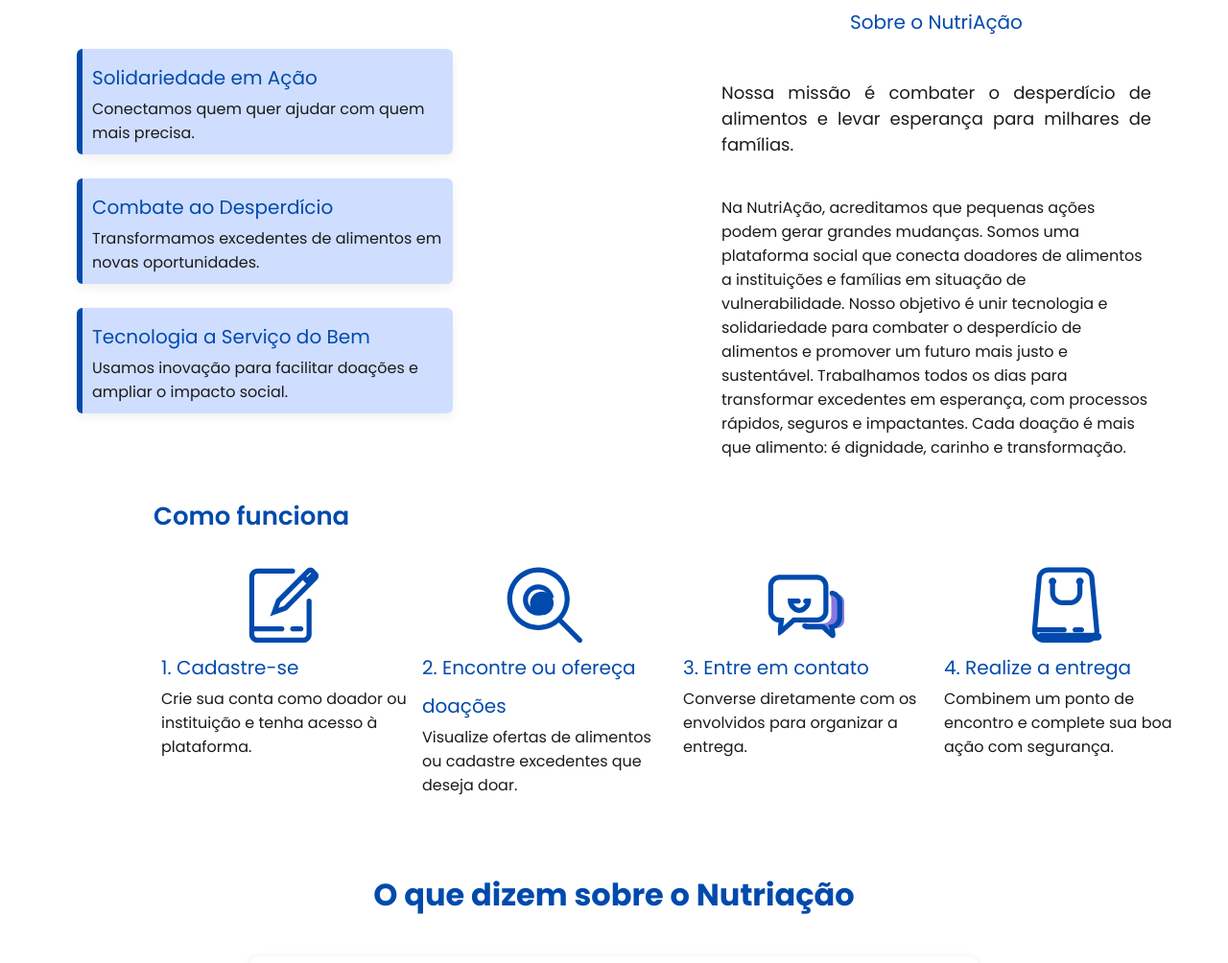
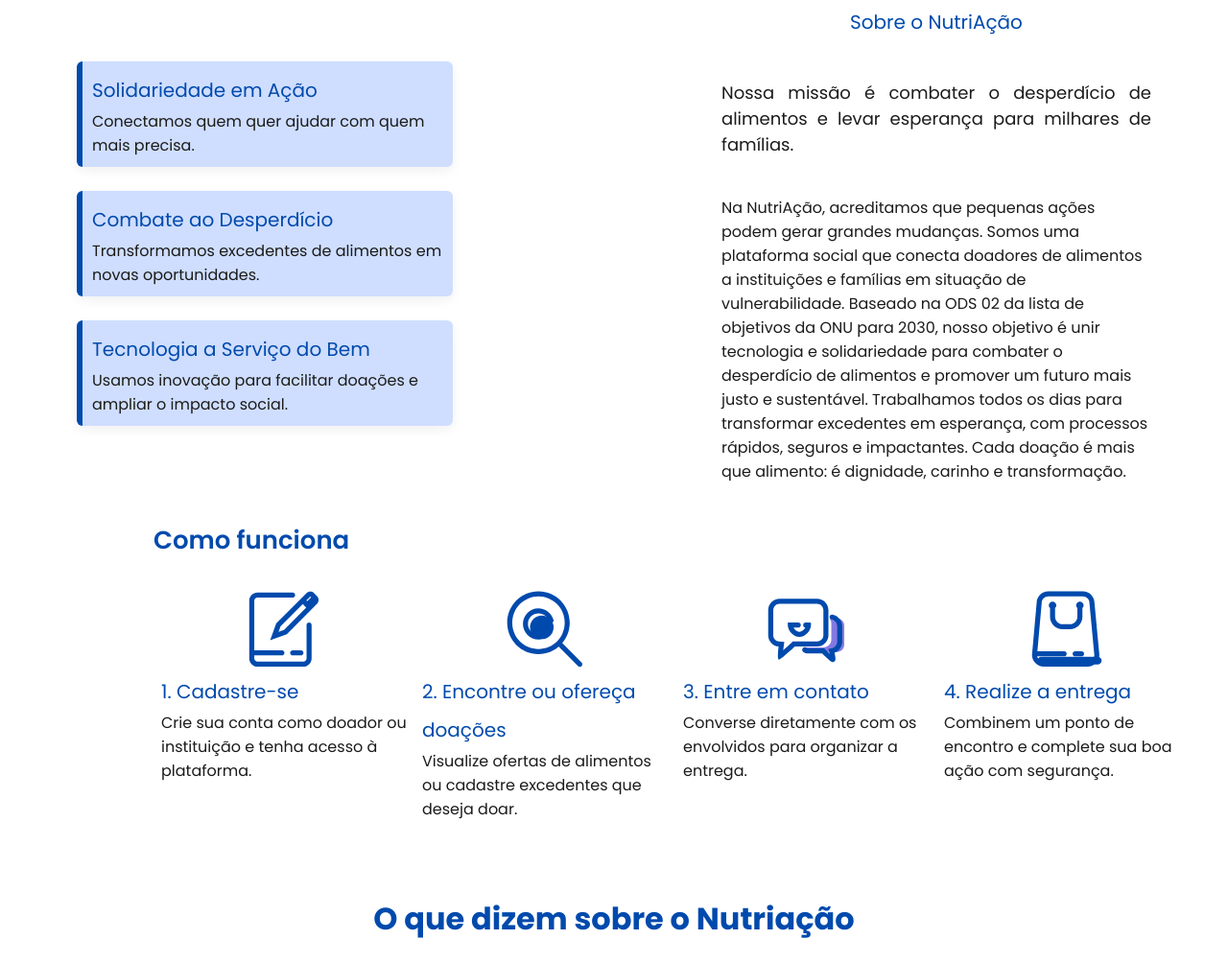
Before and after one commit to NutriAcao/NutriAcao, a plain HTML site: page NutriAcao-LandingPage/pages/homepage.html in a window 1280 px wide. Shown: the part 1304-2308 px from the top of the page at 96% size. Drawn offline with Linux system fonts and the light colour scheme.

Commit message:
Att Sobre
Descrição da ODS no sobre.

```diff
--- a/NutriAcao-LandingPage/pages/homepage.html
+++ b/NutriAcao-LandingPage/pages/homepage.html
@@ -90,7 +90,8 @@
 
         <h5>Nossa missão é combater o desperdício de alimentos e levar esperança para milhares de famílias.</h5>
 
-        <p>Na NutriAção, acreditamos que pequenas ações podem gerar grandes mudanças. Somos uma plataforma social que conecta doadores de alimentos a instituições e famílias em situação de vulnerabilidade. Nosso objetivo é unir tecnologia e solidariedade para combater o desperdício de alimentos e promover um futuro mais justo e sustentável.
+        <p>Na NutriAção, acreditamos que pequenas ações podem gerar grandes mudanças. Somos uma plataforma social que conecta doadores de alimentos a instituições e famílias em situação de vulnerabilidade. Baseado na ODS 02 da lista de objetivos da ONU para 2030, nosso objetivo é unir tecnologia e
+        solidariedade para combater o desperdício de alimentos e promover um futuro mais justo e sustentável.
         Trabalhamos todos os dias para transformar excedentes em esperança, com processos rápidos, seguros e impactantes. Cada doação é mais que alimento: é dignidade, carinho e transformação.</p>
     </div>
   </div>
```
